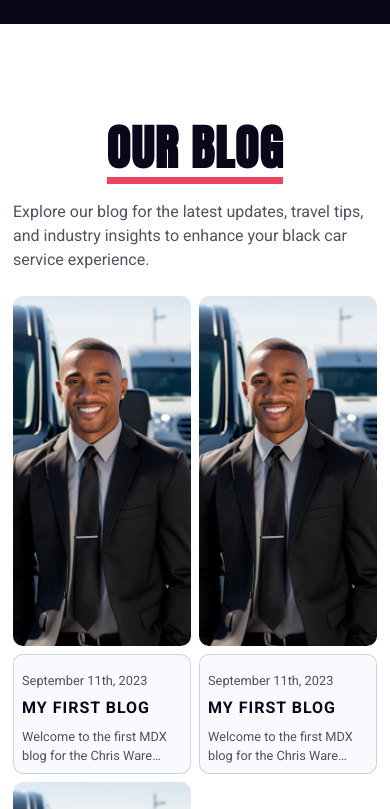
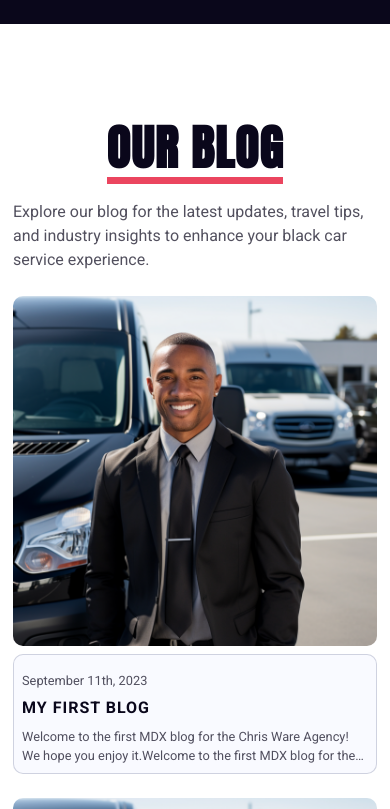
Before and after one commit to ChristianWare/Nier-Transport-Redesign, a Next.js app: page / in a window 390 px wide. Shown: the part 11191-12000 px from the top of the page. Built offline with nearby package versions, Linux system fonts and the light colour scheme; no server answers.

Commit message:
Increased grid gap on blog section for mobile

```diff
--- a/src/app/components/BlogSection/BlogSection.module.css
+++ b/src/app/components/BlogSection/BlogSection.module.css
@@ -56,6 +56,11 @@
 }
 
 @media screen and (max-width: 568px) {
+  .content {
+    grid-template-columns: repeat(1, 1fr);
+    grid-gap: 3rem;
+  }
+
   .btnContainer {
     display: grid;
     grid-template-columns: repeat(1, 1fr);
--- a/src/app/components/BlogSection/BlogSection.tsx
+++ b/src/app/components/BlogSection/BlogSection.tsx
@@ -19,7 +19,7 @@ const BlogSection: FC<BlogSection> = ({ blogData }) => {
             </p>
           </div>
           <div className={styles.content}>
-            {blogData.map((x: BlogData, index: number) => (
+            {blogData.slice(0, 3).map((x: BlogData, index: number) => (
               <BlogPreview key={index} mapData={x} />
             ))}
           </div>
--- a/src/app/components/ContactSection/ContactSection.module.css
+++ b/src/app/components/ContactSection/ContactSection.module.css
@@ -32,6 +32,10 @@
   background-color: var(--red);
   bottom: 0;
   left: 0;
+}
+
+.copy {
+  width: 90%;
 }
 
 .form {
@@ -113,8 +117,10 @@
 @media screen and (max-width: 568px) {
   .left {
     display: flex;
+    flex-direction: column;
     align-items: center;
     justify-content: center;
+    margin-bottom: 2rem;
   }
 
   .namesContainer {
--- a/src/app/components/ContactSection/ContactSection.tsx
+++ b/src/app/components/ContactSection/ContactSection.tsx
@@ -35,6 +35,11 @@ const ContactSection = () => {
             <div className={styles.bottom}>
               <div className={styles.left}>
                 <h2 className={styles.heading}>Contact Us</h2>
+                <p className={styles.copy}>
+                  Reach out to us anytime. Our dedicated team is ready to assist
+                  you with bookings, inquiries, and personalized travel
+                  solutions. We&#39;re just a message or call away.
+                </p>
               </div>
               <div className={styles.right}>
                 <form
```
